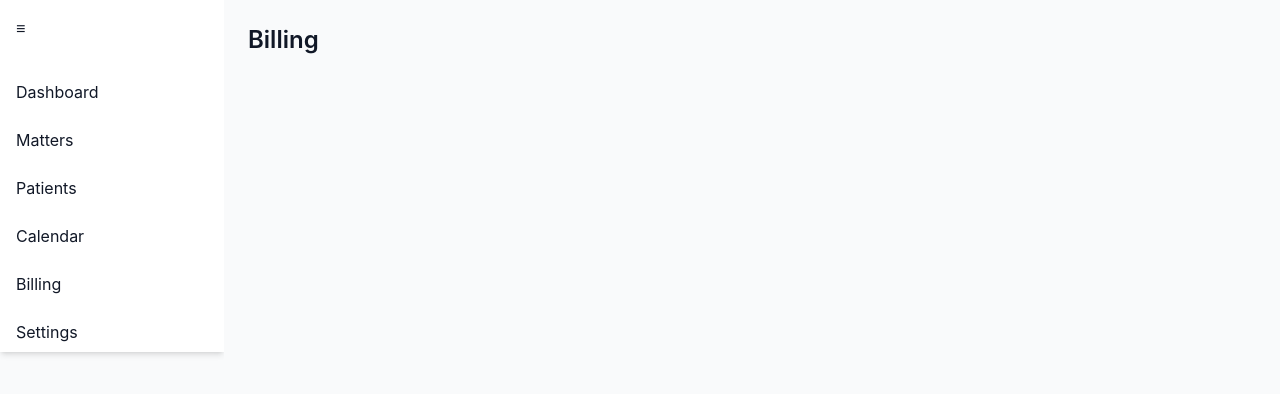
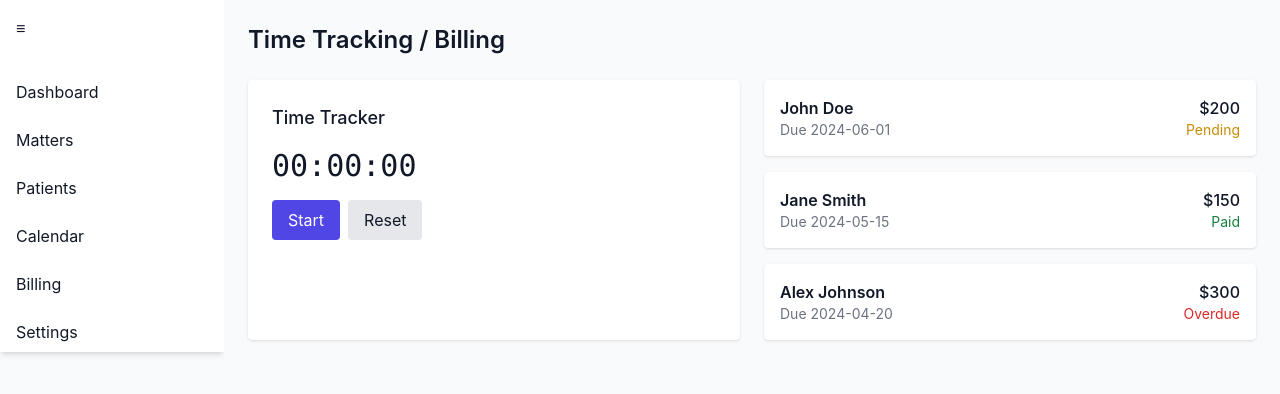
Before and after one commit to sorryforpie/UrgentPsychCRM, a Next.js app: page /billing in a window 1280 px wide. Shown: the top 394 px of the page. Built offline with nearby package versions, Linux system fonts and the light colour scheme.

Commit message:
Add timer and invoice UI to billing page

```diff
--- a/src/app/billing/page.tsx
+++ b/src/app/billing/page.tsx
@@ -1,7 +1,24 @@
+import Timer from '@components/billing/Timer';
+import InvoiceCard, { Invoice } from '@components/billing/InvoiceCard';
+
+const invoices: Invoice[] = [
+  { id: 1, patient: 'John Doe', amount: '$200', status: 'Pending', dueDate: '2024-06-01' },
+  { id: 2, patient: 'Jane Smith', amount: '$150', status: 'Paid', dueDate: '2024-05-15' },
+  { id: 3, patient: 'Alex Johnson', amount: '$300', status: 'Overdue', dueDate: '2024-04-20' },
+];
+
 export default function BillingPage() {
   return (
-    <div>
-      <h1 className="text-2xl font-semibold">Billing</h1>
+    <div className="space-y-6">
+      <h1 className="text-2xl font-semibold">Time Tracking / Billing</h1>
+      <div className="grid grid-cols-1 md:grid-cols-2 gap-6">
+        <Timer />
+        <div className="space-y-4">
+          {invoices.map((inv) => (
+            <InvoiceCard key={inv.id} invoice={inv} />
+          ))}
+        </div>
+      </div>
     </div>
   );
 }
--- a/src/app/billing/time-tracking/page.tsx
+++ b/src/app/billing/time-tracking/page.tsx
@@ -1,7 +1,3 @@
-export default function TimeTrackingPage() {
-  return (
-    <div>
-      <h1 className="text-2xl font-semibold">Time Tracking / Billing</h1>
-    </div>
-  );
-}
+import BillingPage from '../page';
+
+export default BillingPage;
--- /dev/null
+++ b/src/components/billing/InvoiceCard.tsx
@@ -0,0 +1,29 @@
+export interface Invoice {
+  id: number;
+  patient: string;
+  amount: string;
+  status: 'Paid' | 'Pending' | 'Overdue';
+  dueDate: string;
+}
+
+export default function InvoiceCard({ invoice }: { invoice: Invoice }) {
+  const statusColor =
+    invoice.status === 'Paid'
+      ? 'text-green-700'
+      : invoice.status === 'Pending'
+      ? 'text-yellow-600'
+      : 'text-red-600';
+
+  return (
+    <div className="p-4 bg-white rounded shadow flex justify-between items-center">
+      <div>
+        <div className="font-semibold">{invoice.patient}</div>
+        <div className="text-sm text-gray-500">Due {invoice.dueDate}</div>
+      </div>
+      <div className="text-right">
+        <div className="font-medium">{invoice.amount}</div>
+        <div className={`text-sm ${statusColor}`}>{invoice.status}</div>
+      </div>
+    </div>
+  );
+}
--- /dev/null
+++ b/src/components/billing/Timer.tsx
@@ -0,0 +1,48 @@
+import { useState, useEffect } from 'react';
+
+export default function Timer() {
+  const [seconds, setSeconds] = useState(0);
+  const [running, setRunning] = useState(false);
+
+  useEffect(() => {
+    if (!running) return;
+    const id = setInterval(() => setSeconds((s) => s + 1), 1000);
+    return () => clearInterval(id);
+  }, [running]);
+
+  const toggle = () => setRunning(!running);
+  const reset = () => {
+    setSeconds(0);
+    setRunning(false);
+  };
+
+  const format = (s: number) => {
+    const hrs = Math.floor(s / 3600);
+    const mins = Math.floor((s % 3600) / 60);
+    const secs = s % 60;
+    return `${hrs.toString().padStart(2, '0')}:${mins
+      .toString()
+      .padStart(2, '0')}:${secs.toString().padStart(2, '0')}`;
+  };
+
+  return (
+    <div className="p-6 bg-white rounded shadow">
+      <h2 className="text-lg font-medium mb-4">Time Tracker</h2>
+      <div className="text-3xl font-mono mb-4">{format(seconds)}</div>
+      <div className="space-x-2">
+        <button
+          className="px-4 py-2 rounded bg-indigo-600 text-white hover:bg-indigo-700"
+          onClick={toggle}
+        >
+          {running ? 'Stop' : 'Start'}
+        </button>
+        <button
+          className="px-4 py-2 rounded bg-gray-200 hover:bg-gray-300"
+          onClick={reset}
+        >
+          Reset
+        </button>
+      </div>
+    </div>
+  );
+}
```
